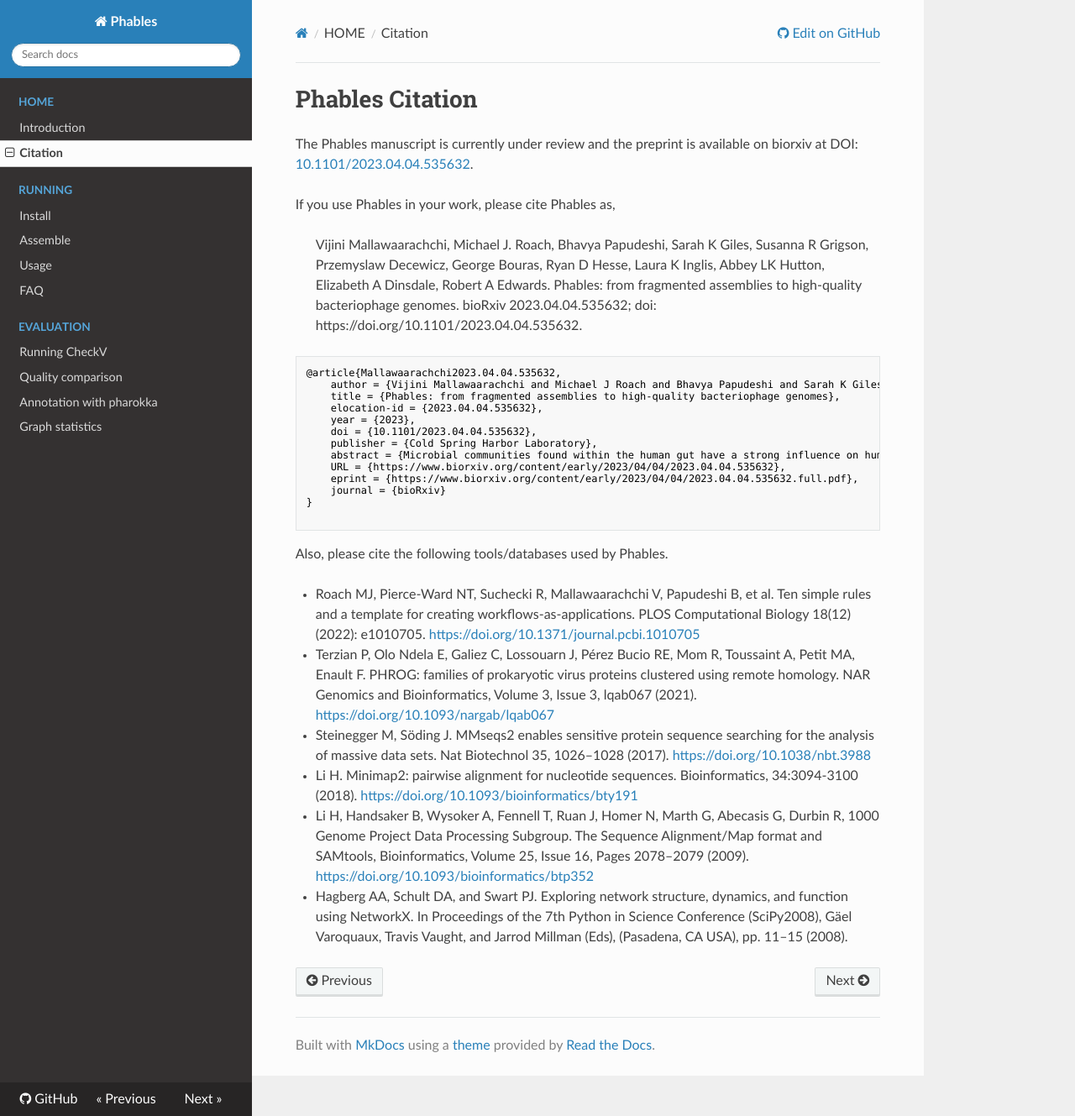
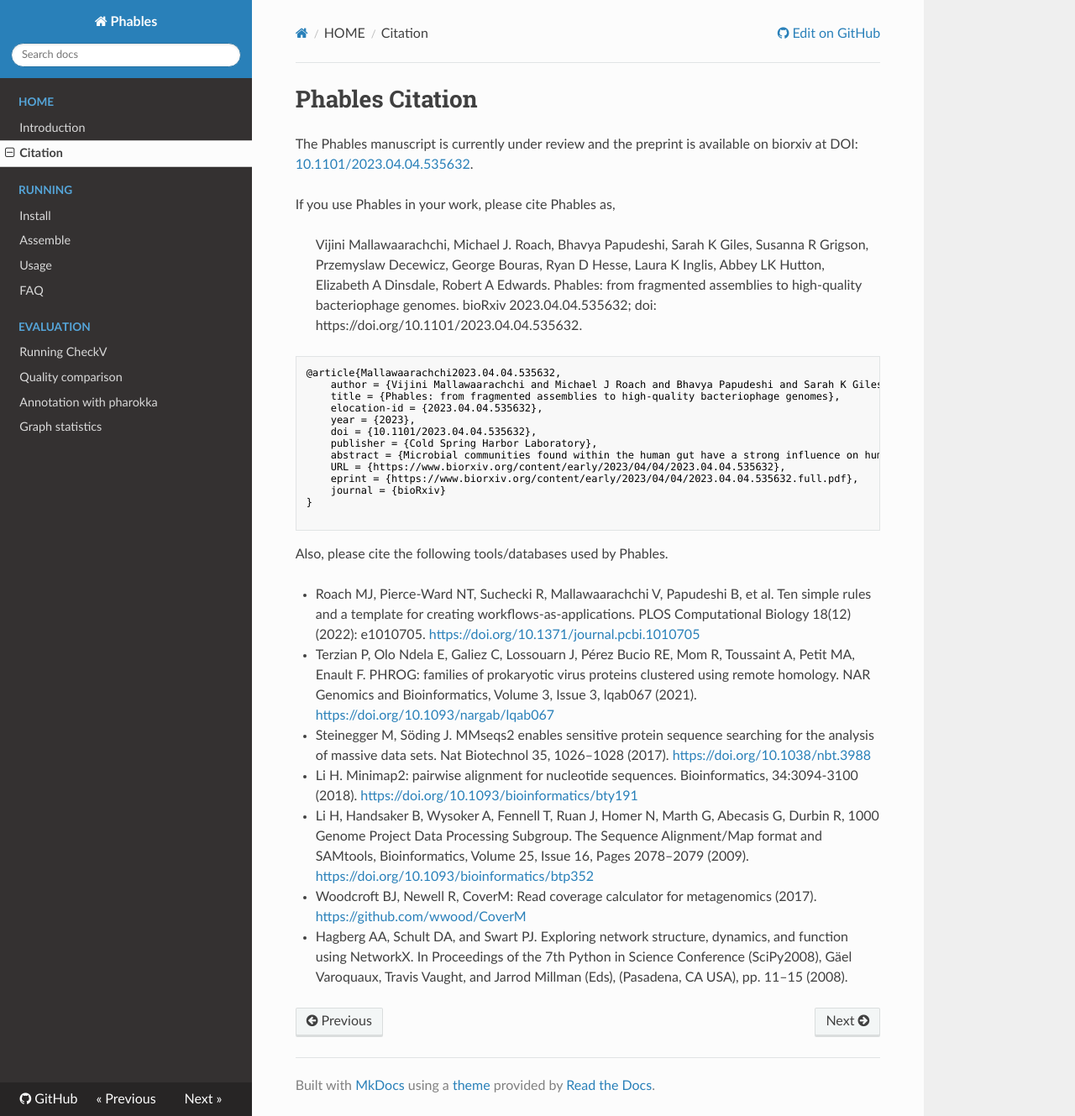
Before and after one commit to Vini2/phables, an MkDocs documentation site: the page built from docs/citation.md, in a window 1280 px wide and 1329 px high. Shown: the whole window at 84% size. Built offline with MkDocs 1.6.1, drawn with Linux system fonts in a browser that asks for light colours; nearby versions of some CDN libraries; a script that is not in the unit is left out.

Commit message:
DOC: Update docs

```diff
--- a/docs/citation.md
+++ b/docs/citation.md
@@ -29,4 +29,5 @@ Also, please cite the following tools/databases used by Phables.
 * Steinegger M, Söding J. MMseqs2 enables sensitive protein sequence searching for the analysis of massive data sets. Nat Biotechnol 35, 1026–1028 (2017). [https://doi.org/10.1038/nbt.3988](https://doi.org/10.1038/nbt.3988)
 * Li H. Minimap2: pairwise alignment for nucleotide sequences. Bioinformatics, 34:3094-3100 (2018). [https://doi.org/10.1093/bioinformatics/bty191](https://doi.org/10.1093/bioinformatics/bty191)
 * Li H, Handsaker B, Wysoker A, Fennell T, Ruan J, Homer N, Marth G, Abecasis G, Durbin R, 1000 Genome Project Data Processing Subgroup. The Sequence Alignment/Map format and SAMtools, Bioinformatics, Volume 25, Issue 16, Pages 2078–2079 (2009). [https://doi.org/10.1093/bioinformatics/btp352](https://doi.org/10.1093/bioinformatics/btp352)
+* Woodcroft BJ, Newell R, CoverM: Read coverage calculator for metagenomics (2017). [https://github.com/wwood/CoverM](https://github.com/wwood/CoverM)
 * Hagberg AA, Schult DA, and Swart PJ. Exploring network structure, dynamics, and function using NetworkX. In Proceedings of the 7th Python in Science Conference (SciPy2008), Gäel Varoquaux, Travis Vaught, and Jarrod Millman (Eds), (Pasadena, CA USA), pp. 11–15 (2008).
```
